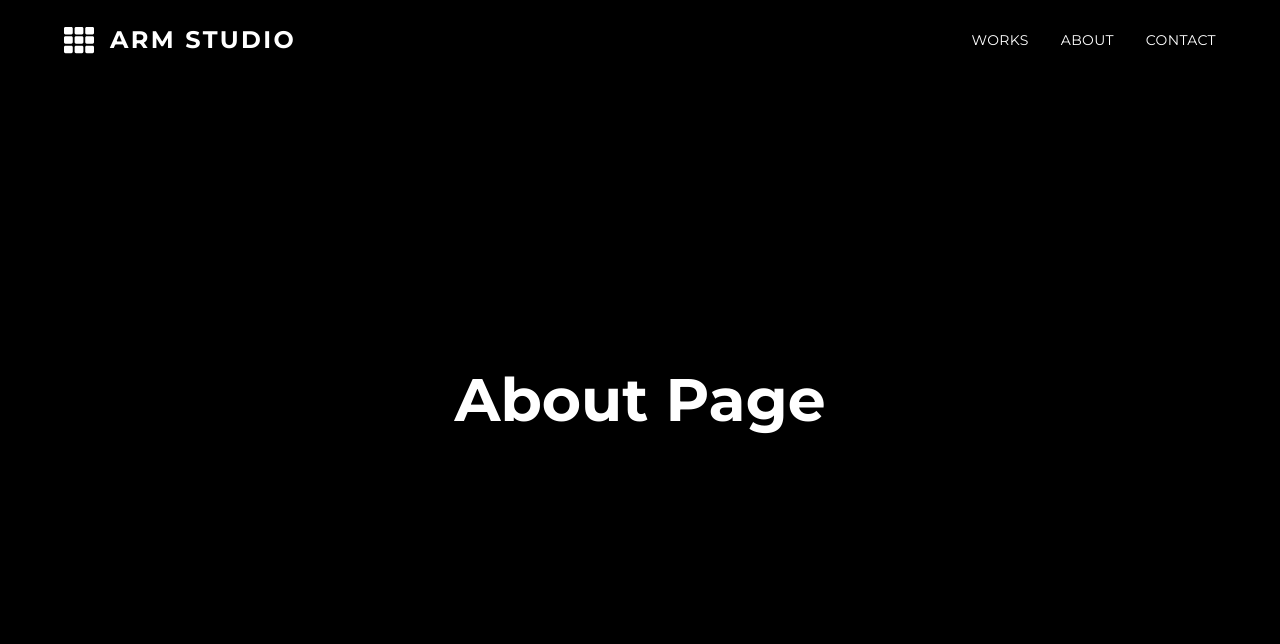
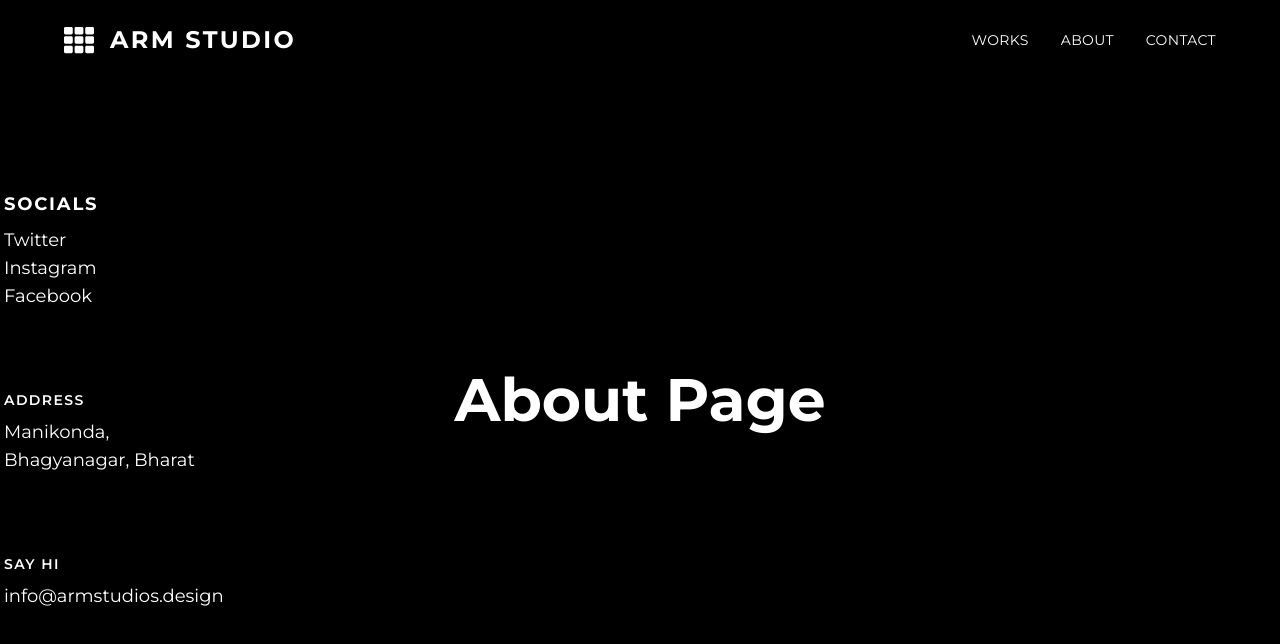
Before and after one commit to ramyamuttireddy/arm-studios, a React (Vite) app: page /about in a window 1280 px wide. Shown: the top 644 px of the page. Built offline with nearby package versions, Linux system fonts and the light colour scheme.

Commit message:
commit header

```diff
--- a/src/Components/Header.jsx
+++ b/src/Components/Header.jsx
@@ -1,125 +1,73 @@
 import { useState } from "react";
-import { Link } from "react-router-dom"; // 👈 use Link instead of ScrollLink
-import { motion, AnimatePresence } from "framer-motion";
+import { Link, useNavigate } from "react-router-dom";
 import { FaTh } from "react-icons/fa";
+import StaggeredMenu from "../MENUPAGE/Menupage"; // Adjust path
 
 export default function Header() {
   const [menuOpen, setMenuOpen] = useState(false);
+  const navigate = useNavigate();
 
-  // Animated text for overlay
-  const AnimatedText = ({ text }) => {
-    const letters = text.split("");
-    return (
-      <motion.div
-        className="flex space-x-1 overflow-hidden"
-        initial="hidden"
-        animate="visible"
-        variants={{ visible: { transition: { staggerChildren: 0.05 } } }}
-      >
-        {letters.map((letter, i) => (
-          <motion.span
-            key={i}
-            className="text-6xl md:text-[8rem] font-bold uppercase leading-none"
-            variants={{
-              hidden: { y: 200, opacity: 0 },
-              visible: {
-                y: 0,
-                opacity: 1,
-                transition: { type: "spring", stiffness: 120 },
-              },
-            }}
-          >
-            {letter}
-          </motion.span>
-        ))}
-      </motion.div>
-    );
+  const menuItems = [
+    { label: "Home", link: "/homepage" },
+    { label: "Works", link: "/works" },
+    { label: "About", link: "/about" },
+    { label: "Contact", link: "/contact" },
+  ];
+
+  const socialItems = [
+    { label: "Twitter", link: "https://twitter.com" },
+    { label: "Instagram", link: "https://instagram.com" },
+    { label: "Facebook", link: "https://facebook.com" },
+  ];
+
+  const contactInfo = {
+    address: "Manikonda, Bhagyanagar, Bharat",
+    email: "info@armstudios.design",
   };
 
-  const RightItem = ({ title, lines, className }) => (
-    <motion.div
-      className={`flex flex-col items-center md:items-start cursor-pointer border border-transparent p-2 rounded-md hover:border-white transition-all duration-300 ${className}`}
-      whileHover={{ scale: 1.05, opacity: 1 }}
-    >
-      <p className="uppercase text-gray-400">{title}</p>
-      {lines.map((line, idx) => (
-        <p key={idx} className="text-white">{line}</p>
-      ))}
-    </motion.div>
-  );
+  const toggleMenu = () => setMenuOpen((prev) => !prev);
+
+  const handleLogoClick = () => {
+    toggleMenu();
+    navigate("/homepage");
+  };
 
   return (
     <>
-      {/* Header Bar */}
-      <header className="fixed top-0 left-0 w-full z-40 px-6 md:px-16 py-6 flex justify-between items-center bg-black">
+      {/* Top Navbar */}
+      <header className="fixed top-0 left-0 w-full z-50 px-6 md:px-16 py-6 flex justify-between items-center bg-black text-white">
         <div className="flex items-center gap-4">
           <FaTh
-            className="text-2xl md:text-3xl cursor-pointer hover:text-gray-400 transition-colors"
-            onClick={() => setMenuOpen(true)}
+            className="text-2xl md:text-3xl cursor-pointer text-white hover:text-gray-400 transition-colors"
+            onClick={toggleMenu}
           />
-          {/* Logo → goes HomePage */}
-          <Link
-            to="/homepage"
-            className="text-xl md:text-2xl font-bold tracking-widest cursor-pointer"
+          <span
+            onClick={handleLogoClick}
+            className="text-xl md:text-2xl font-bold tracking-widest text-white hover:text-gray-400 cursor-pointer"
           >
             ARM STUDIO
-          </Link>
+          </span>
         </div>
 
-        {/* Desktop Nav */}
-        <nav className="hidden md:flex gap-8 uppercase text-sm tracking-wide">
-          <Link to="/works" className="hover:text-gray-400">Works</Link>
-          <Link to="/about" className="hover:text-gray-400">About</Link>
-          <Link to="/contact" className="hover:text-gray-400">Contact</Link>
+        <nav className="hidden md:flex gap-8 uppercase text-sm tracking-wide text-white">
+          <Link to="/works" className="text-white hover:text-gray-400">Works</Link>
+          <Link to="/about" className="text-white hover:text-gray-400">About</Link>
+          <Link to="/contact" className="text-white hover:text-gray-400">Contact</Link>
         </nav>
       </header>
 
-      {/* Fullscreen Overlay Menu */}
-      <AnimatePresence>
-        {menuOpen && (
-          <motion.div
-            initial={{ opacity: 0 }}
-            animate={{ opacity: 1 }}
-            exit={{ opacity: 0 }}
-            className="fixed inset-0 bg-black text-white z-50 flex flex-col md:flex-row"
-          >
-            {/* Left Big Menu Items */}
-            <div className="flex-1 flex flex-col justify-center items-center p-16 space-y-12">
-              {[
-                { text: "Home", path: "/homepage" },
-                { text: "Works", path: "/works" },
-                { text: "About", path: "/about" },
-                { text: "Contact", path: "/contact" },
-              ].map((item, idx) => (
-                <Link
-                  key={idx}
-                  to={item.path}
-                  onClick={() => setMenuOpen(false)}
-                  className="group cursor-pointer"
-                >
-                  <AnimatedText text={item.text} />
-                  <motion.div className="h-1 bg-white mt-2 origin-left scale-x-0 group-hover:scale-x-100 transition-transform duration-300" />
-                </Link>
-              ))}
-            </div>
-
-            {/* Right Side Info */}
-            <div className="flex-1 flex flex-col justify-center items-center md:items-start space-y-8 mt-12 md:mt-0">
-              <RightItem title="Socials" lines={["Twitter", "Instagram", "Facebook"]} />
-              <RightItem title="Office" lines={["Melikishvili 23", "Tbilisi, Georgia"]} />
-              <RightItem title="Email" lines={["info@obys.design"]} />
-            </div>
-
-            {/* Close Button */}
-            <button
-              onClick={() => setMenuOpen(false)}
-              className="absolute top-6 right-8 text-3xl md:text-5xl"
-            >
-              ✕
-            </button>
-          </motion.div>
-        )}
-      </AnimatePresence>
+      {/* GSAP Staggered Menu */}
+      <StaggeredMenu
+        open={menuOpen}
+        setOpen={setMenuOpen}
+        items={menuItems}
+        socialItems={socialItems}
+        contactInfo={contactInfo}
+        displaySocials={true}
+        displayItemNumbering={true}
+        accentColor="#ff6b6b"
+        contentColor="white"
+      />
     </>
   );
 }
--- a/src/MENUPAGE/Menupage.jsx
+++ b/src/MENUPAGE/Menupage.jsx
@@ -1,46 +1,111 @@
-export default function MenuPage() {
+import React, { useRef, useEffect } from "react";
+import { Link } from "react-router-dom";
+import { gsap } from "gsap";
+
+export default function StaggeredMenu({
+  open,
+  setOpen,
+  items = [],
+  socialItems = [],
+  contactInfo = {},
+  displaySocials = true,
+  displayItemNumbering = true,
+  accentColor = "#ff6b6b",
+  contentColor = "white",
+  logoUrl,
+}) {
+  const menuRef = useRef(null);
+  const itemsRef = useRef([]);
+  const socialsRef = useRef([]);
+
+  // Animate menu
+  useEffect(() => {
+    if (open) {
+      gsap.to(menuRef.current, { x: 0, duration: 0.5, ease: "power3.out" });
+      gsap.fromTo(
+        itemsRef.current,
+        { yPercent: 100, opacity: 0 },
+        { yPercent: 0, opacity: 1, stagger: 0.12, duration: 0.6, ease: "power3.out" }
+      );
+      gsap.fromTo(
+        socialsRef.current,
+        { y: 20, opacity: 0 },
+        { y: 0, opacity: 1, stagger: 0.1, duration: 0.5, ease: "power3.out" }
+      );
+    } else {
+      gsap.to(menuRef.current, { x: "-100%", duration: 0.5, ease: "power3.in" });
+    }
+  }, [open]);
+
   return (
-    <div className="w-full h-screen bg-black text-white flex">
-      {/* LEFT SIDE */}
-      <div className="flex flex-col justify-between p-10 w-1/2">
-        {/* Logo */}
-        <div
-          className="cursor-pointer text-xl font-bold tracking-wide"
-          onClick={() => (window.location.href = "/")}
-        >
-          <span className="mr-2">∞</span> ARM STUDIOS
+    <div
+      ref={menuRef}
+      className="fixed top-0 left-0 w-full md:w-[70%] h-full bg-black z-40 transform -translate-x-full"
+      style={{ color: contentColor }}
+    >
+      <div className="flex h-full gap-60  px-16 py-24">
+        {/* Left: Logo + Menu Items */}
+        <div className="flex-1 flex flex-col justify-center min-w-[500px]">
+          {logoUrl && (
+            <div className="mb-16">
+              <img src={logoUrl} alt="Logo" className="w-[140px] h-auto object-contain" />
+            </div>
+          )}
+          <div className="flex flex-col space-y-2 uppercase text-[90px] font-bold">
+            {items.map((item, idx) => (
+              <Link
+                key={idx}
+                to={item.link}
+                onClick={() => setOpen(false)}
+                className="hover:text-gray-400 transition-colors"
+                ref={(el) => (itemsRef.current[idx] = el)}
+              >
+                {displayItemNumbering && (
+                  <span className="mr-6" style={{ color: accentColor }}>
+                    {`0${idx + 1}.`}
+                  </span>
+                )}
+                {item.label}
+              </Link>
+            ))}
+          </div>
         </div>
 
-        {/* Menu */}
-        <nav className="flex flex-col gap-6 text-4xl font-light tracking-wide">
-          <a href="/" className="hover:text-gray-400 transition">HOME</a>
-          <a href="/works" className="hover:text-gray-400 transition">WORKS</a>
-          <a href="/about" className="hover:text-gray-400 transition">ABOUT</a>
-          <a href="/contact" className="hover:text-gray-400 transition">CONTACT</a>
-        </nav>
-      </div>
+        {/* Right: Socials + Contact Info */}
+        <div className="flex-1 flex flex-col justify-center items-start pl-24 space-y-12 text-lg">
+          {displaySocials && socialItems.length > 0 && (
+            <div className="flex flex-col gap-0">
+              <h3 className="text-lg font-bold uppercase tracking-widest mb-2">Socials</h3>
+              {socialItems.map((social, idx) => (
+                <a
+                  key={idx}
+                  href={social.link}
+                  target="_blank"
+                  rel="noopener noreferrer"
+                  className="hover:text-gray-400 transition-colors "
+                  ref={(el) => (socialsRef.current[idx] = el)}
+                >
+                  {social.label}
+                </a>
+              ))}
+            </div>
+          )}
 
-      {/* RIGHT SIDE */}
-      <div className="flex flex-col justify-between p-10 w-1/2 text-sm tracking-wide">
-        {/* Socials */}
-        <div className="flex flex-col gap-2 self-end text-right">
-          <a href="#" className="hover:text-gray-400">Twitter</a>
-          <a href="#" className="hover:text-gray-400">Instagram</a>
-          <a href="#" className="hover:text-gray-400">Facebook</a>
-        </div>
+          {contactInfo.address && (
+            <div>
+              <h3 className="text-sm font-semibold uppercase tracking-widest mt-8 mb-2">Address</h3>
+              <p>{contactInfo.address}</p>
+            </div>
+          )}
 
-        {/* Address */}
-        <div className="flex flex-col gap-2 self-end text-right">
-          <p>Hyderabad</p>
-          <p>Bangalore</p>
-          <p>Chennai</p>
-        </div>
-
-        {/* Email */}
-        <div className="self-end text-right">
-          <p className="hover:text-gray-400 cursor-pointer">
-            info@armstudios.design
-          </p>
+          {contactInfo.email && (
+            <div>
+              <h3 className="text-sm font-semibold uppercase tracking-widest mt-8 mb-2">Say Hi</h3>
+              <a href={`mailto:${contactInfo.email}`} className="hover:text-gray-400">
+                {contactInfo.email}
+              </a>
+            </div>
+          )}
         </div>
       </div>
     </div>
```
Also changed, not shown: src/css/staggeremenu.css (added, +81 -0 lines).
